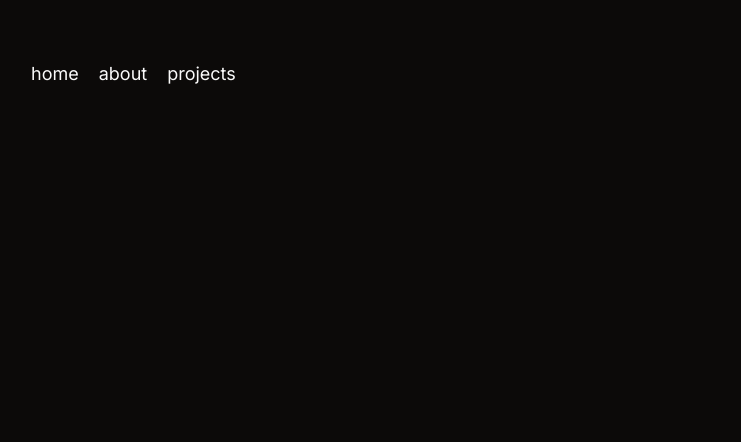
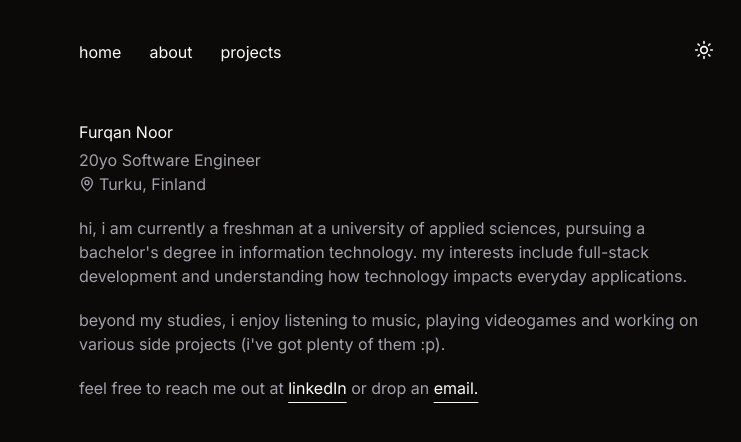
Before and after one commit to FurqanNoor/portfolio, a Next.js app: page / in a window 1280 px wide. Shown: the top 442 px of the page, without its empty margins (241-982 px from the left). Built offline with nearby package versions, Linux system fonts and the light colour scheme.

Commit message:
progress
navbar, hero and some styling changes

```diff
--- a/package.json
+++ b/package.json
@@ -13,6 +13,7 @@
     "@radix-ui/react-slot": "^1.1.0",
     "class-variance-authority": "^0.7.1",
     "clsx": "^2.1.1",
+    "framer-motion": "^11.13.5",
     "lucide-react": "^0.468.0",
     "next": "15.1.0",
     "next-themes": "^0.4.4",
--- a/src/app/globals.css
+++ b/src/app/globals.css
@@ -64,3 +64,7 @@
     @apply bg-background text-foreground;
   }
 }
+
+html {
+  scroll-behavior: smooth;
+}
--- a/src/app/layout.tsx
+++ b/src/app/layout.tsx
@@ -1,21 +1,7 @@
-import type { Metadata } from "next";
-import { Geist, Geist_Mono } from "next/font/google";
 import "./globals.css";
+import { Inter } from "next/font/google";
 
-const geistSans = Geist({
-  variable: "--font-geist-sans",
-  subsets: ["latin"],
-});
-
-const geistMono = Geist_Mono({
-  variable: "--font-geist-mono",
-  subsets: ["latin"],
-});
-
-export const metadata: Metadata = {
-  title: "Furqan Noor",
-  description: "Portfolio",
-};
+const inter = Inter({ subsets: ["latin"] });
 
 export default function RootLayout({
   children,
@@ -23,12 +9,11 @@ export default function RootLayout({
   children: React.ReactNode;
 }>) {
   return (
-    <html lang="en" className="bg-stone-950 container max-w-3xl mx-auto min-h-screen flex flex-col px-4 py-5">
-      <body
-        className={`${geistSans.variable} ${geistMono.variable} antialiased`}
-      >
-        {children}
-      </body>
+    <html
+      lang="en"
+      className="bg-stone-950 container max-w-2xl mx-auto min-h-screen flex flex-col px-4 py-5"
+    >
+      <body className={inter.className}>{children}</body>
     </html>
   );
 }
--- a/src/app/page.tsx
+++ b/src/app/page.tsx
@@ -1,3 +1,4 @@
+import Hero from "@/components/Hero";
 import Navbar from "@/components/Navbar";
 import { Inter } from "next/font/google";
 const inter = Inter({ subsets: ["latin"] });
@@ -6,7 +7,8 @@ export default function Home() {
   return (
     <>
       <main className={inter.className}>
-        <Navbar></Navbar>
+        <Navbar />
+        <Hero />
       </main>
     </>
   );
--- /dev/null
+++ b/src/components/Hero.tsx
@@ -0,0 +1,50 @@
+import { MapPin } from "lucide-react";
+import Link from "next/link";
+import React from "react";
+
+const Hero = () => {
+  return (
+    <>
+      <div className="bg-stone-950 text-zinc-400">
+        <div>
+          <p className="pt-5 text-base text-zinc-50">Furqan Noor</p>
+        </div>
+        <div className="text-base pt-1">
+          <p>20yo Software Engineer</p>
+          <p className="text-base flex items-center">
+            <MapPin className="w-4 h-4 mr-1" />
+            Turku, Finland
+          </p>
+        </div>
+        <div className="pt-5">
+          hi, i am currently a freshman at a university of applied sciences,
+          pursuing a bachelor's degree in information technology. my interests
+          include full-stack development and understanding how technology
+          impacts everyday applications.
+        </div>
+        <div className="pt-5">
+          beyond my studies, i enjoy listening to music, playing videogames and
+          working on various side projects (i've got plenty of them :p).
+        </div>
+        <div className="pt-5">
+          feel free to reach me out at{" "}
+          <Link
+            href={"https://www.linkedin.com/in/furqan-noor/"}
+            className="underline underline-offset-8 text-zinc-50"
+          >
+            linkedIn
+          </Link>{" "}
+          or drop an{" "}
+          <Link
+            href={"mailto:furqannoor311@gmail.com"}
+            className="underline underline-offset-8 text-zinc-50"
+          >
+            email.
+          </Link>
+        </div>
+      </div>
+    </>
+  );
+};
+
+export default Hero;
--- a/src/components/Navbar.tsx
+++ b/src/components/Navbar.tsx
@@ -1,20 +1,24 @@
+import { Sun } from "lucide-react";
 import Link from "next/link";
 import React from "react";
 
 const Navbar = () => {
   return (
     <>
-      <div className="w-full h-20 text-zinc-50 text-lg bg-stone-950 sticky top-0">
-        <div className="flex gap-5 pt-10">
+      <div className="max-w-2xl h-20 text-zinc-50 text-base bg-stone-950 sticky top-0">
+        <div className="flex gap-7 pt-5">
           <Link href="#">
-            <p>home</p>
+            <p className="hover:text-zinc-500">home</p>
           </Link>
           <Link href="#">
-            <p>about</p>
+            <p className="hover:text-zinc-500">about</p>
           </Link>
           <Link href="#">
-            <p>projects</p>
+            <p className="hover:text-zinc-500">projects</p>
           </Link>
+          <div className="pl-96">
+            <Sun className="w-5 h-5"></Sun>
+          </div>
         </div>
       </div>
     </>
```
Also changed, not shown: src/components/Footer.tsx (added), src/components/Projects.tsx (added), src/components/Skills.tsx (added), src/components/Work.tsx (added), 1 other file (tests, documents, lock files or other folders).
